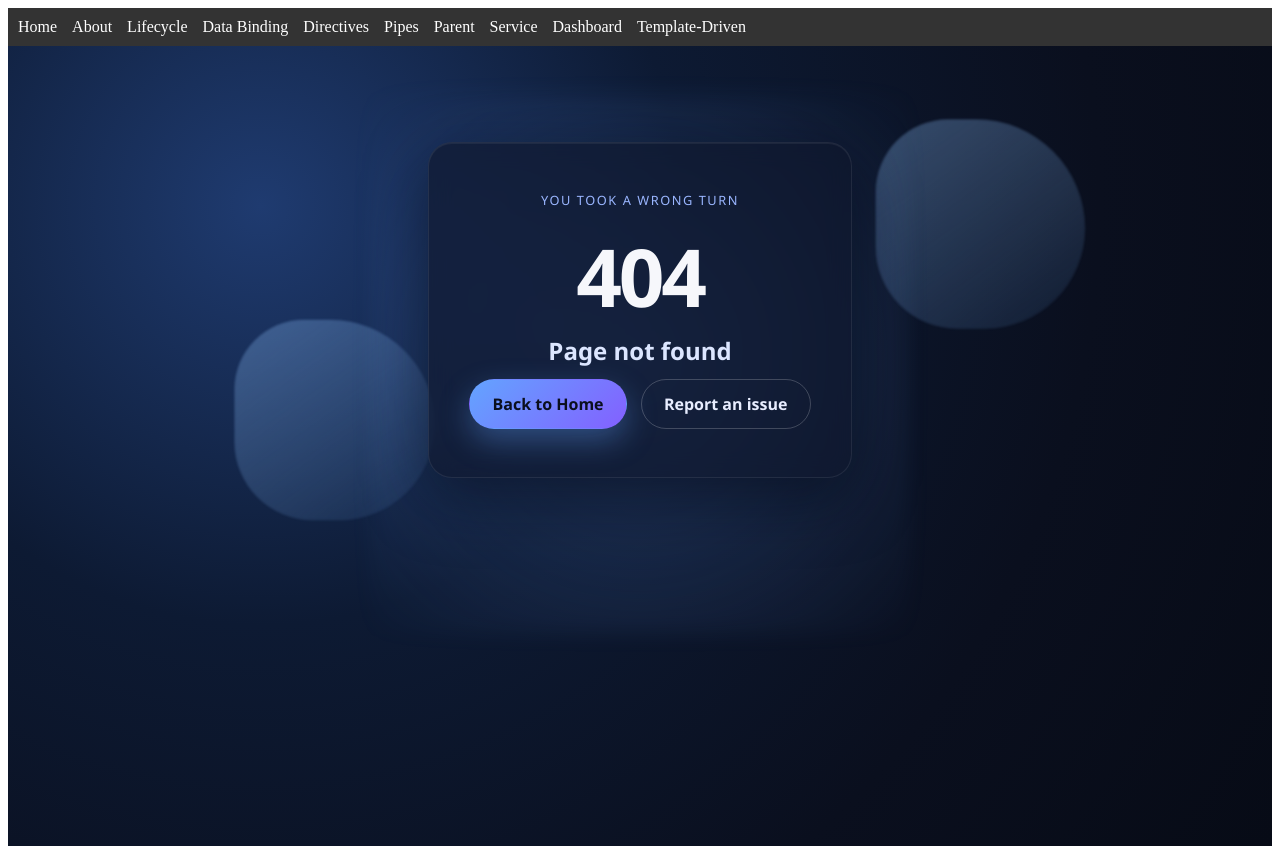
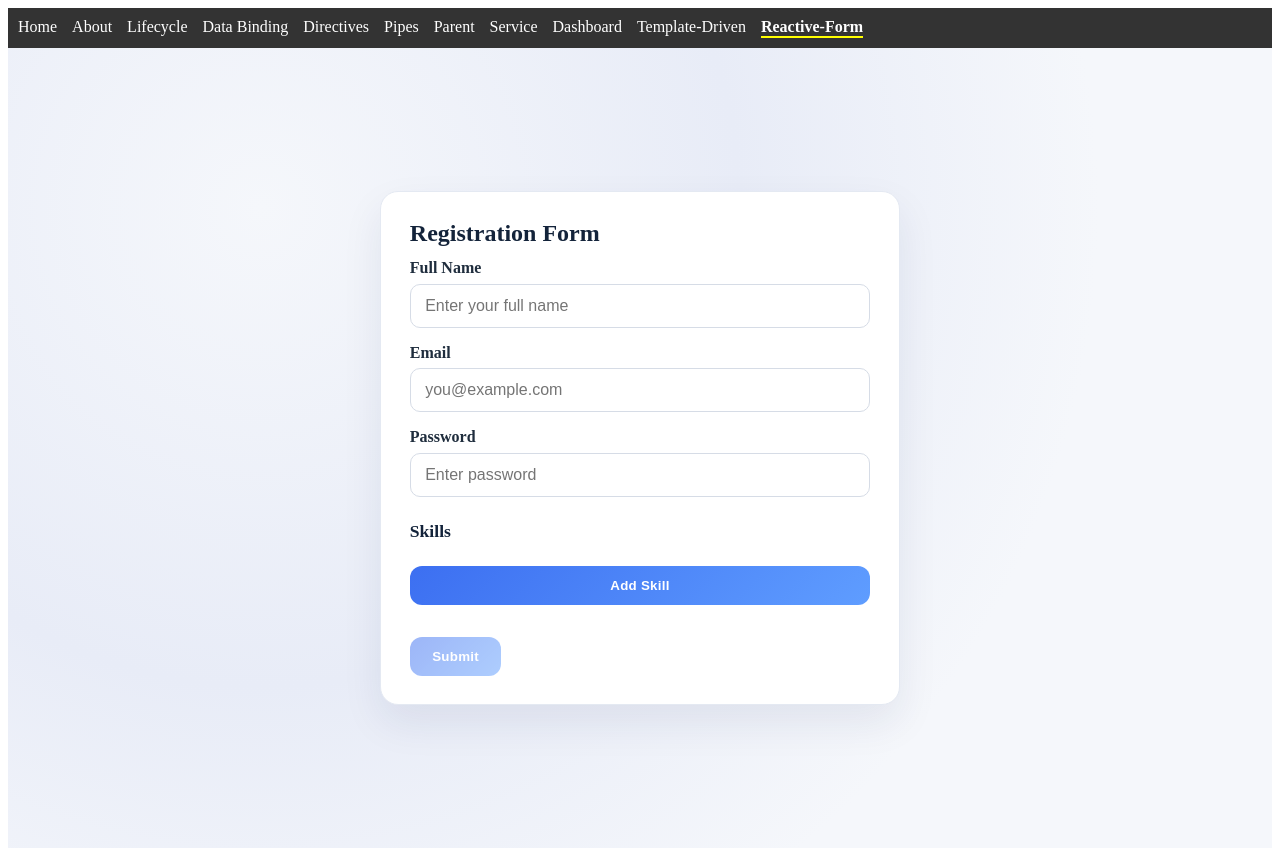
Before and after one commit to vignesh-sparkout/Angular-Practicals, an Angular app: page /reactive-form in a window 1280 px wide. Before the commit this address had no page. Built offline with nearby package versions, Linux system fonts and the light colour scheme.

Commit message:
implement reactive form with validation and form array

```diff
--- a/src/app/app.html
+++ b/src/app/app.html
@@ -15,6 +15,7 @@
     <a routerLink="/service" routerLinkActive="active">Service</a>
     <a routerLink="/dashboard"routerLinkActive="active">Dashboard</a>
     <a routerLink="/template-driven"routerLinkActive="active">Template-Driven</a>
+    <a routerLink="/reactive-form"routerLinkActive="active">Reactive-Form</a>
   </nav>
 </header>
 
--- a/src/app/app.routes.ts
+++ b/src/app/app.routes.ts
@@ -88,6 +88,14 @@ export const routes: Routes = [
     import('./template-driven/template-driven').then(m =>m.TemplateDriven)
   },
 
+  // Reactive-Forms
+  {
+    path:'reactive-form',
+    loadComponent:() =>
+    import ('./reactive-form/reactive-form').then(m =>m.ReactiveForm)
+
+  },
+
   // 404
   {
     path: '**',
--- /dev/null
+++ b/src/app/reactive-form/reactive-form.css
@@ -0,0 +1,113 @@
+* {
+  box-sizing: border-box;
+}
+
+.form-page {
+  min-height: 100vh;
+  display: grid;
+  place-items: center;
+  background: radial-gradient(circle at 20% 20%, #f5f7fb, #e8ecf7 40%, #f5f7fb 70%);
+  padding: 3rem 1.5rem;
+}
+
+.card {
+  width: min(520px, 100%);
+  background: #fff;
+  border: 1px solid #e4e9f2;
+  border-radius: 18px;
+  padding: 1.8rem;
+  box-shadow: 0 18px 40px rgba(23, 37, 84, 0.08);
+}
+
+.template {
+  text-transform: uppercase;
+  letter-spacing: 0.12em;
+  font-size: 0.75rem;
+  color: #5b6b7a;
+  margin: 0 0 0.6rem;
+}
+
+h2 {
+  margin: 0 0 0.75rem;
+  font-size: 1.5rem;
+  color: #13233a;
+}
+
+h3 {
+  margin-top: 1.5rem;
+  margin-bottom: 1rem;
+  font-size: 1.1rem;
+  color: #13233a;
+}
+
+.field {
+  display: flex;
+  flex-direction: column;
+  gap: 0.4rem;
+  margin-bottom: 1rem;
+}
+
+label {
+  font-weight: 600;
+  color: #1f2d3d;
+}
+
+input {
+  width: 100%;
+  padding: 0.75rem 0.9rem;
+  border: 1px solid #d6dce6;
+  border-radius: 10px;
+  font-size: 1rem;
+  transition: border-color 0.2s ease, box-shadow 0.2s ease;
+}
+
+input:focus {
+  border-color: #4b7bec;
+  outline: none;
+  box-shadow: 0 0 0 3px rgba(75, 123, 236, 0.15);
+}
+
+.error {
+  color: #d63c3c;
+  font-size: 0.85rem;
+}
+
+.actions {
+  display: flex;
+  align-items: center;
+  gap: 0.75rem;
+  margin-top: 1.5rem;
+}
+
+button {
+  background: linear-gradient(135deg, #3c6ff1, #5f9dff);
+  border: none;
+  color: #fff;
+  padding: 0.75rem 1.4rem;
+  border-radius: 12px;
+  font-weight: 700;
+  letter-spacing: 0.02em;
+  cursor: pointer;
+  transition: transform 0.12s ease, box-shadow 0.12s ease, opacity 0.12s ease;
+}
+
+button:hover:not(:disabled) {
+  transform: translateY(-1px);
+  box-shadow: 0 12px 24px rgba(60, 111, 241, 0.25);
+}
+
+button:disabled {
+  opacity: 0.5;
+  cursor: not-allowed;
+}
+
+button[type="button"] {
+  width: 100%;
+  margin-bottom: 0.5rem;
+}
+
+@media (max-width: 520px) {
+  .card {
+    padding: 1.2rem;
+  }
+}
--- /dev/null
+++ b/src/app/reactive-form/reactive-form.html
@@ -0,0 +1,72 @@
+<div class="form-page">
+  <div class="card">
+    <h2>Registration Form</h2>
+
+    <form [formGroup]="useForm" (ngSubmit)="onSubmit()">
+
+      <!-- Name Field -->
+      <div class="field">
+        <label for="name">Full Name</label>
+        <input
+          id="name"
+          type="text"
+          formControlName="name"
+          placeholder="Enter your full name" />
+        <small class="error" *ngIf="useForm.get('name')?.invalid && useForm.get('name')?.touched">
+          Name is required.
+        </small>
+      </div>
+
+      <!-- Email Field -->
+      <div class="field">
+        <label for="email">Email</label>
+        <input
+          id="email"
+          type="email"
+          formControlName="email"
+          placeholder="you@example.com">
+        <small class="error" *ngIf="useForm.get('email')?.invalid && useForm.get('email')?.touched">
+          Enter a valid email address.
+        </small>
+      </div>
+
+      <!-- Password Field -->
+      <div class="field">
+        <label for="password">Password</label>
+        <input
+          id="password"
+          type="password"
+          formControlName="password"
+          placeholder="Enter password" />
+        <small
+          class="error"
+          *ngIf="(useForm.get('password')?.touched || useForm.get('password')?.dirty) &&
+           useForm.get('password')?.errors?.['weakPassword']">
+          Password must be at least 6 characters.
+        </small>
+      </div>
+
+      <!-- Skills Field -->
+      <div>
+        <h3>Skills</h3>
+        <div formArrayName="skills">
+          <div class="field" *ngFor="let skill of getSkillsArray().controls; let i = index">
+            <input
+              [formControlName]="i"
+              type="text"
+              placeholder="Add a skill" />
+          </div>
+        </div>
+      </div>
+
+      <!-- Actions -->
+      <div class="actions">
+        <button type="button" (click)="addSkill()">Add Skill</button>
+      </div>
+
+      <div class="actions">
+        <button type="submit" [disabled]="useForm.invalid">Submit</button>
+      </div>
+    </form>
+  </div>
+</div>
--- /dev/null
+++ b/src/app/reactive-form/reactive-form.ts
@@ -0,0 +1,40 @@
+import { Component } from '@angular/core';
+import { ReactiveFormsModule,FormGroup,FormControl,Validators,FormArray, EmailValidator, NgForm } from '@angular/forms';
+import { CommonModule } from '@angular/common';
+@Component({
+  standalone:true,
+  selector: 'app-reactive-form',
+  imports: [ReactiveFormsModule, CommonModule],
+  templateUrl: './reactive-form.html',
+  styleUrl: './reactive-form.css',
+})
+export class ReactiveForm {
+
+  useForm = new FormGroup ({
+    name: new FormControl('',[Validators.required]),
+    email: new FormControl('',[Validators.required, Validators.email]),
+    password: new FormControl('', [Validators.required, this.passwordValidator]),
+    skills : new FormArray([])
+  })
+
+//Custom Validator
+passwordValidator(control:any){
+  if (control.value.length <6) {
+    return {weakPassword:true}
+  }
+  return null;
+}
+
+//FormArray
+  addSkill(){
+    (this.useForm.get('skills') as FormArray)
+    .push(new FormControl(''))
+  }
+  onSubmit(){
+    console.log(this.useForm.value)
+  };
+  getSkillsArray(): FormArray {
+  return this.useForm.get('skills') as FormArray;
+}
+
+}
```
Also changed, not shown: 1 other file (tests, documents, lock files or other folders).
